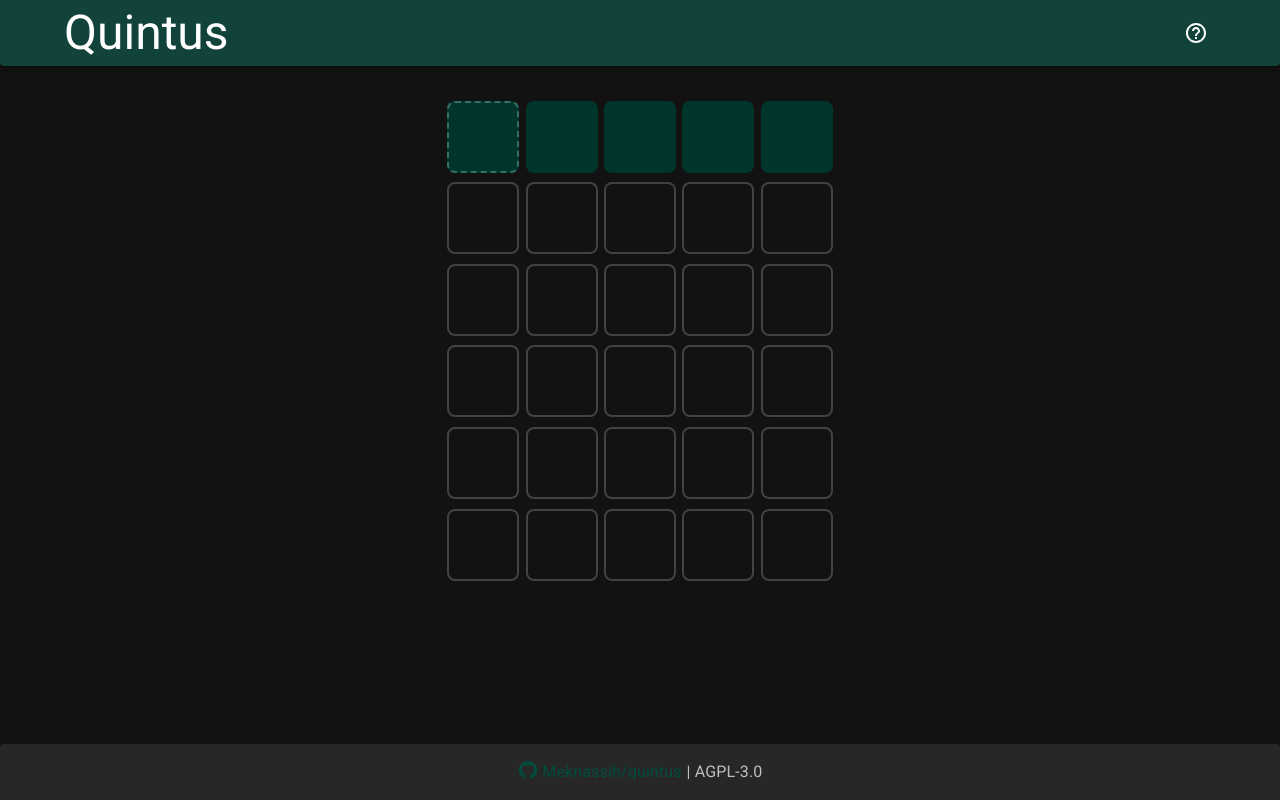
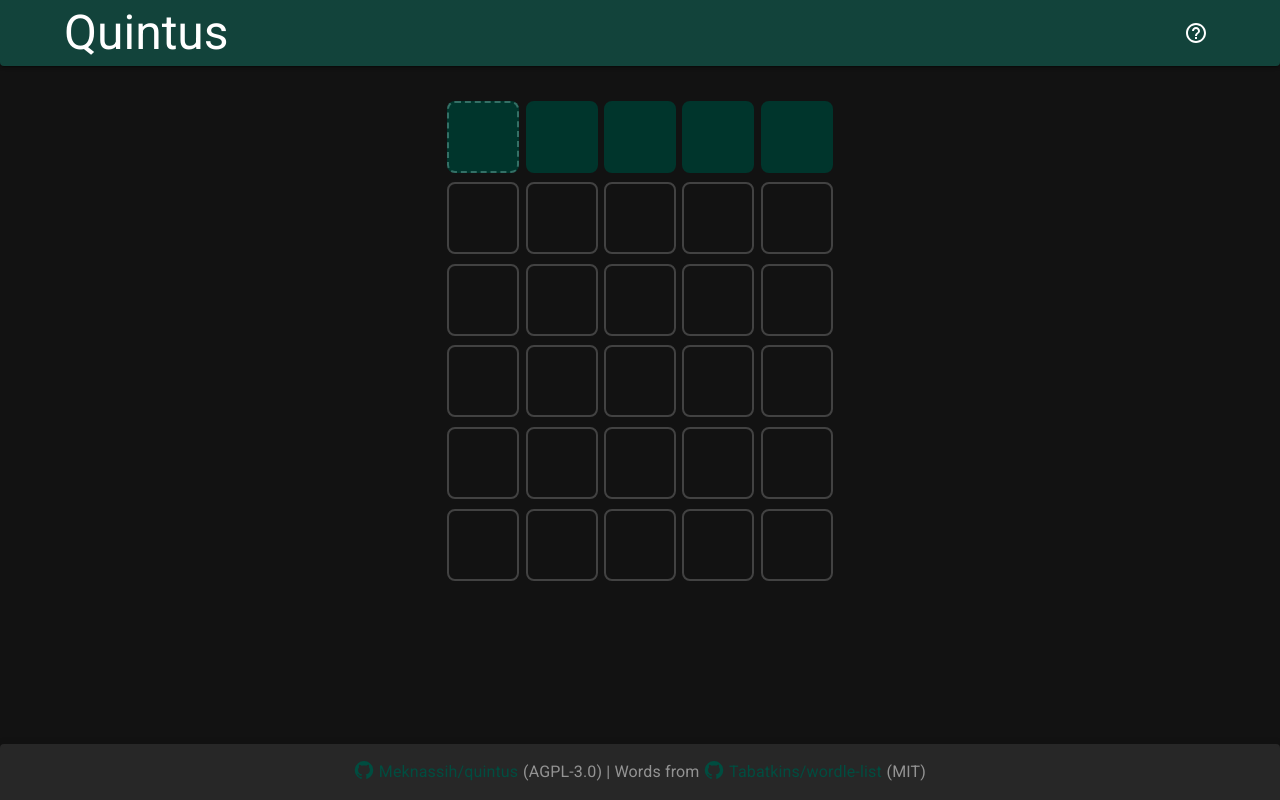
Before and after one commit to Meknassih/quintus, a React (Create React App) app: page / in a window 1280 px wide. Built offline with nearby package versions, Linux system fonts and the light colour scheme.

Commit message:
Add credits for words list in footer

```diff
--- a/src/App.js
+++ b/src/App.js
@@ -14,7 +14,6 @@ function App() {
       </Container>
       <Footer />
     </ThemeProvider>
-    /* TODO: add credit: Words from https://github.com/tabatkins/wordle-list */
   );
 }
 
--- a/src/components/Footer.js
+++ b/src/components/Footer.js
@@ -38,10 +38,35 @@ function Footer() {
         </Typography>
       </Link>
       <Typography
-        color="text.secondary"
+        color="text.disabled"
         fontSize={16}
       >
-        | AGPL-3.0
+        (AGPL-3.0) | Words from
+      </Typography>
+      <Link
+        href="https://github.com/tabatkins/wordle-list"
+        underline="hover"
+        target="_blank"
+        rel="noopener"
+        sx={{
+          display: "flex",
+          justifyContent: "center",
+          alignContent: "center",
+          gap: ".3rem"
+        }}>
+        <GitHubIcon fontSize="small" />
+        <Typography
+          align="center"
+          fontSize={16}
+        >
+          Tabatkins/wordle-list
+        </Typography>
+      </Link>
+      <Typography
+        color="text.disabled"
+        fontSize={16}
+      >
+        (MIT)
       </Typography>
     </Paper>);
 }
```
